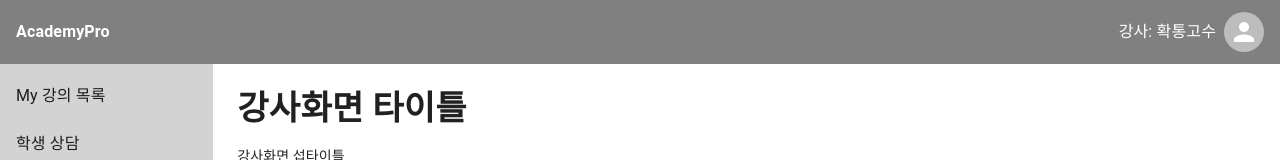
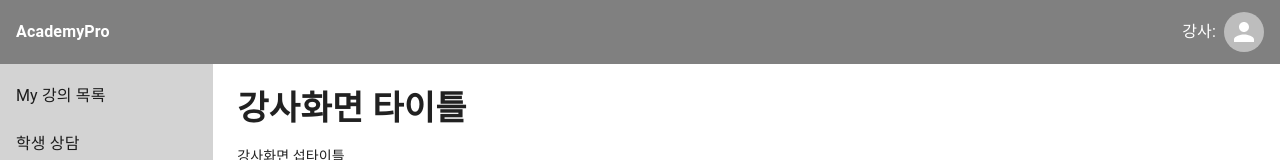
Before and after one commit to Academy-Diary/AcademyDiary_WEB, a React (Vite) app: page /teacher in a window 1280 px wide. Shown: the top 160 px of the page. Built offline with nearby package versions, Linux system fonts and the light colour scheme; no server answers.

Commit message:
feat: 강사헤더 전역변수로 유저정보 열람

```diff
--- a/src/components/header/teacherHeader.jsx
+++ b/src/components/header/teacherHeader.jsx
@@ -1,9 +1,10 @@
 import React, { useState } from 'react';
 import { Avatar, Box, Typography } from '@mui/material';
 import { useNavigate } from 'react-router-dom';
+import { useUserAuthStore } from '../../store';
 
 export default function TeacherHeader() {
-  const [name, setname] = useState('확통고수'); // FIXME: 전역변수로 유저정보 저장
+  const { user } = useUserAuthStore();
   const navigate = useNavigate();
 
   return (
@@ -19,7 +20,7 @@ export default function TeacherHeader() {
           AcademyPro
         </Typography>
         <Box display="flex" alignItems="center" gap={1}>
-          <Typography>강사: {name}</Typography>
+          <Typography>강사: {user?.user_name}</Typography>
           <Avatar />
         </Box>
       </Box>
```
